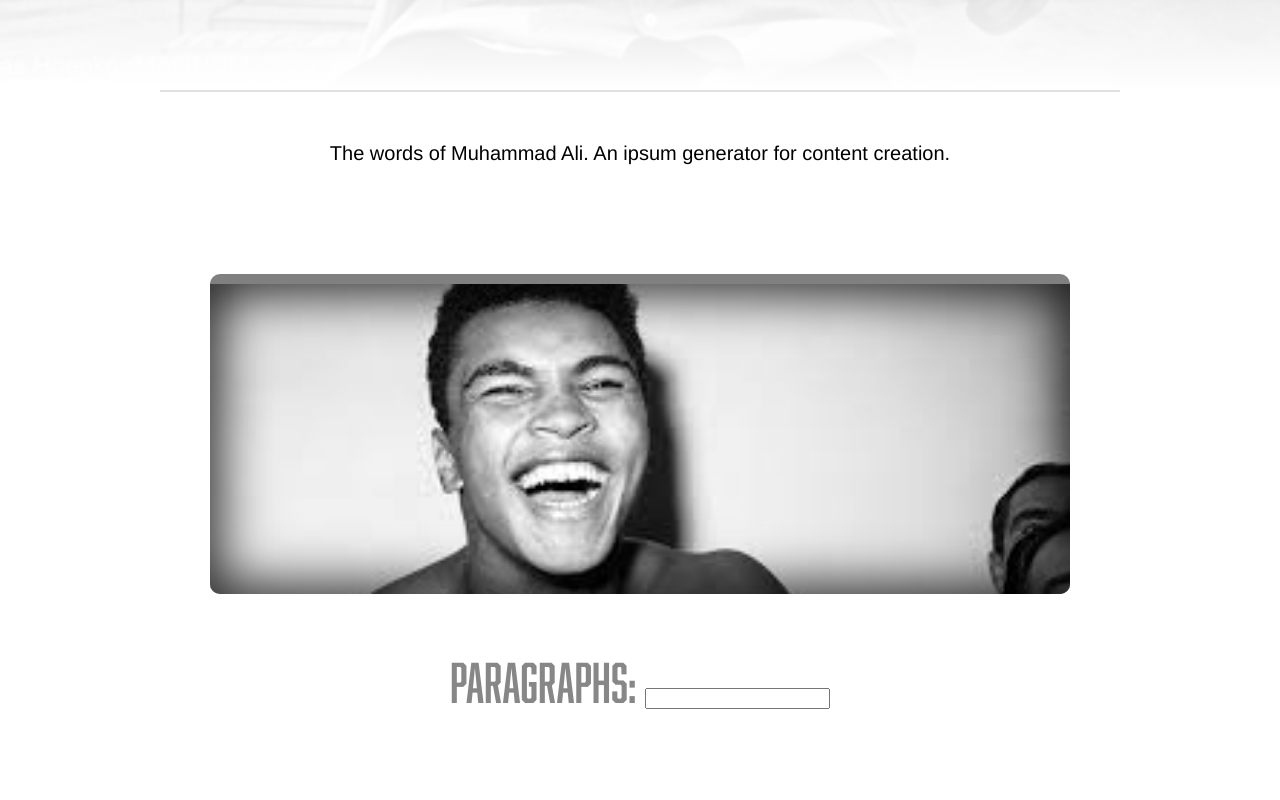
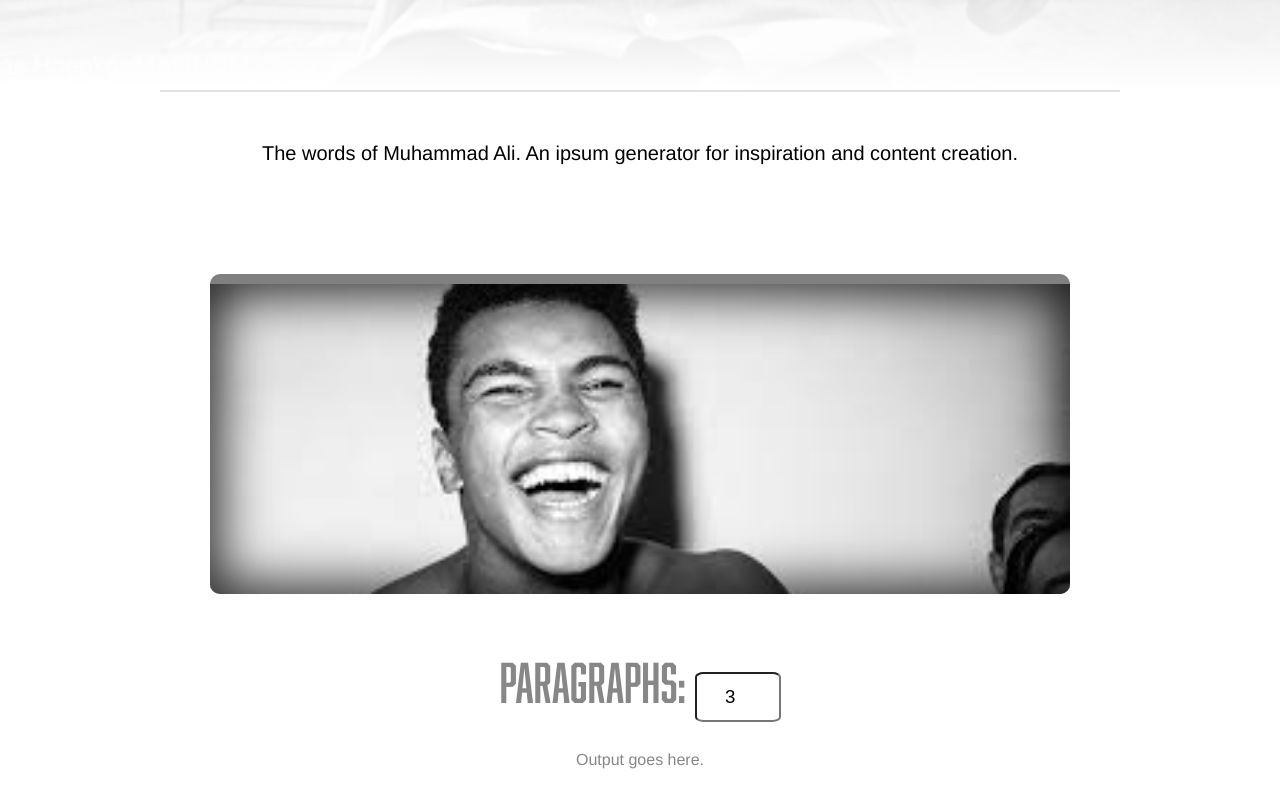
Before and after one commit to bekahdevore/aliIpsums, a website: page index.html in a window 1280 px wide. Shown: the part 760-1560 px from the top of the page. Drawn offline with Linux system fonts and the light colour scheme.

Commit message:
added output area and link to website

```diff
--- a/index.html
+++ b/index.html
@@ -14,7 +14,7 @@
 
 		<div class="primary-content">
 			<p class="intro">
-				The words of Muhammad Ali. An ipsum generator for content creation.
+				The words of Muhammad Ali. An ipsum generator for inspiration and content creation.
 			</p>
       <div class="paragraphInput">
       </div><!-- End .paragraphInput -->
@@ -23,9 +23,12 @@
         <p>
           <h2>
               Paragraphs:
-                <input type="number" name="paragraphs" size="2" width="auto">
+                <input type="number" name="paragraphs" size="2" width="auto" value="3">
           </h2>
         </p>
+        <div>
+          <p>Output goes here.</p>
+        </div>
 		</div><!-- End .primary-content -->
 
 		<div class="secondary-content">
@@ -45,7 +48,7 @@
 		</div><!-- End .secondary-content -->
 
 		<footer class="main-footer">
-			<p>All rights reserved to <a href="http://www.bekahdevore.com">Bekah DeVore</a>.</p>
+			<h2><a href="http://muhammadali.com/">Muhammad Ali | 1942-2016</a></h2>
 			<a href="#top">Back to top &raquo;</a>
 		</footer>
 
--- a/scss/base/_base.scss
+++ b/scss/base/_base.scss
@@ -31,6 +31,16 @@ img {
   border-radius: $br;
 }
 
+input {
+  height: 50px;
+  font-size: 14pt;
+  width: 10%;
+  text-align: center;
+  margin: 0;
+  border-radius: 10%;
+  position: relative;
+}
+
 ul,
 ol {
   margin: 30px 0;
```
Also changed, not shown: css/application.css, dist/index.html, 1 other file.
